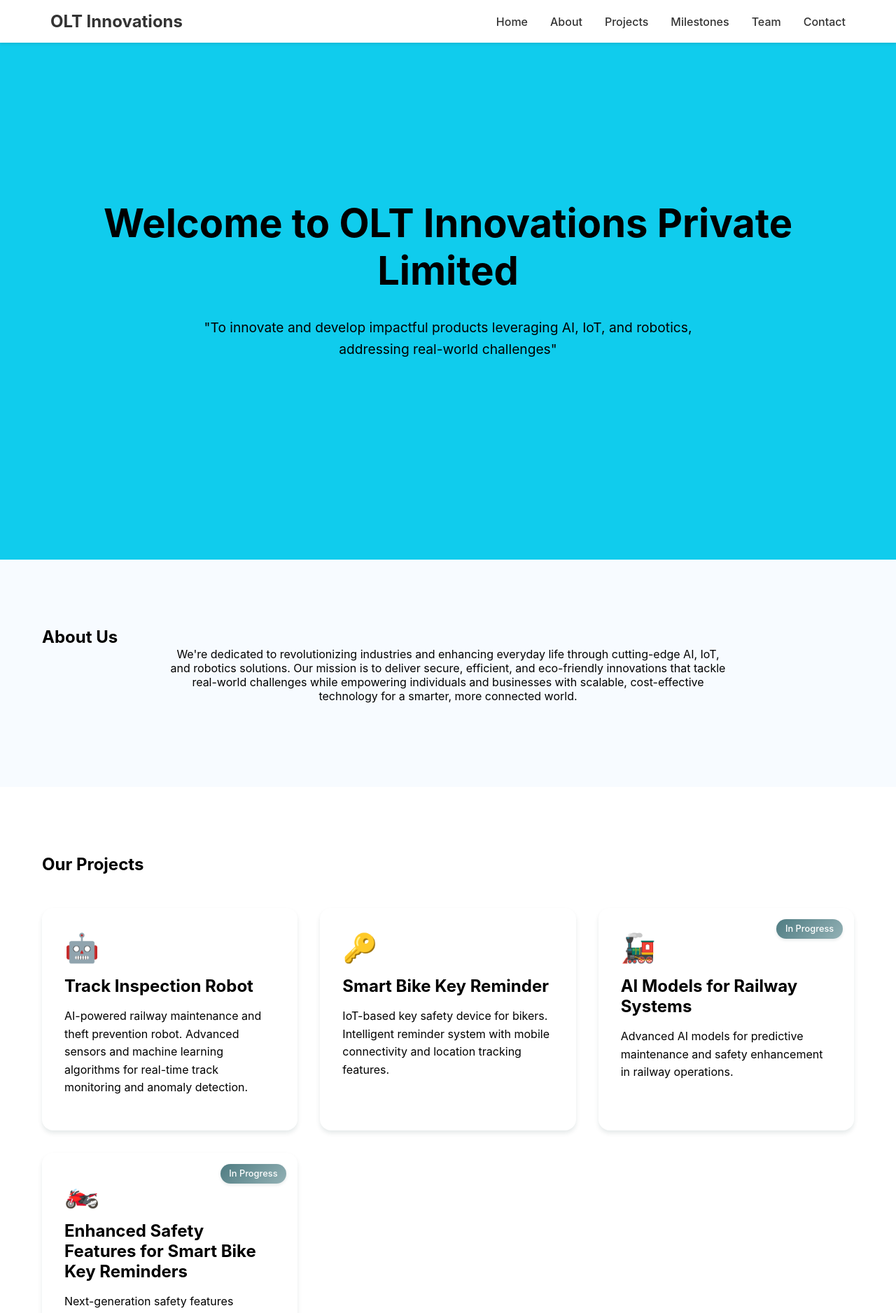
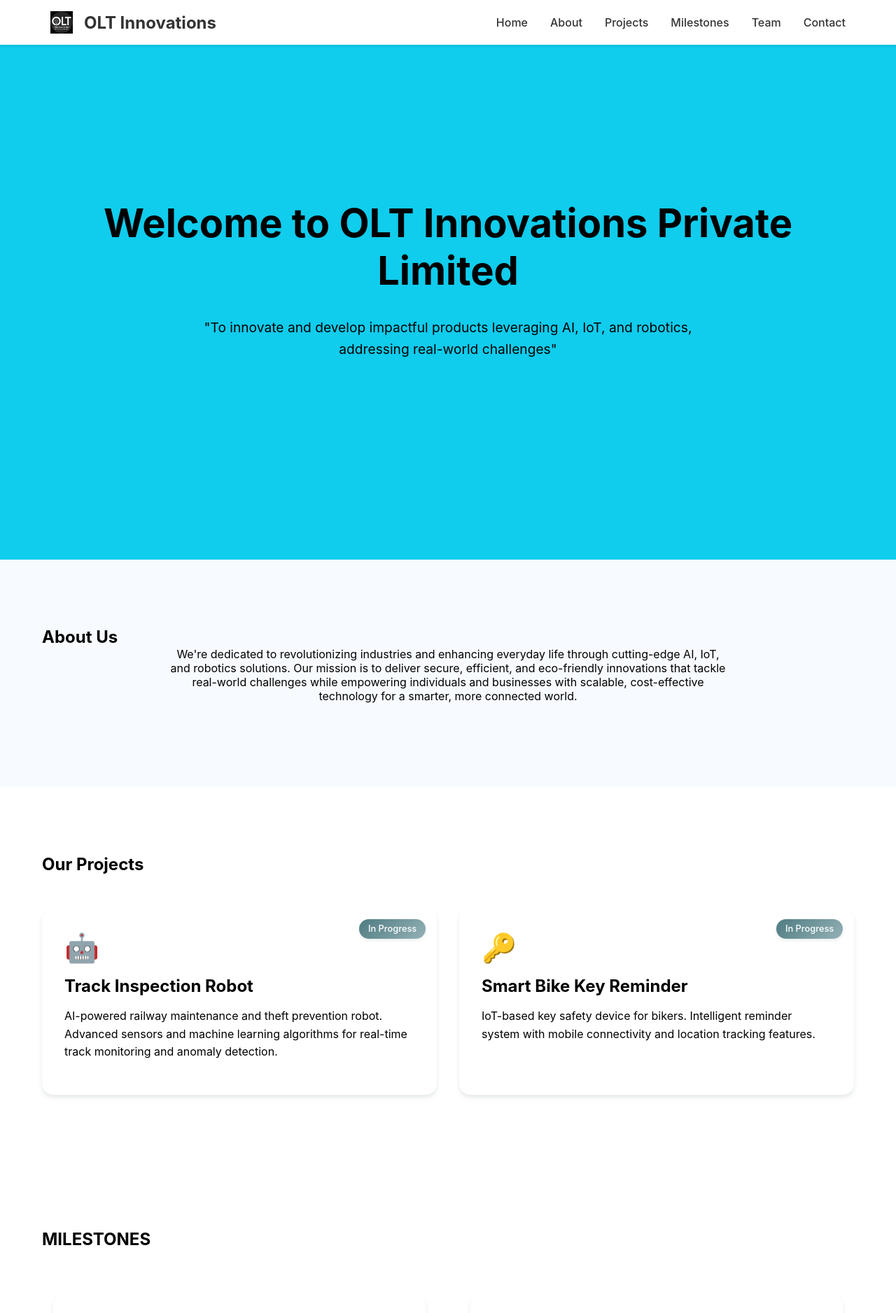
Before and after one commit to HEMANTHKUMAR7429/oltinnovations, a React (Create React App) app: page / in a window 1280 px wide. Shown: the top 1877 px of the page at 70% size. Built offline with nearby package versions, Linux system fonts and the light colour scheme.

Commit message:
update new 3

```diff
--- a/src/components/Header/Header.css
+++ b/src/components/Header/Header.css
@@ -15,6 +15,26 @@
   display: flex;
   justify-content: space-between;
   align-items: center;
+}
+
+.logo {
+  display: flex;
+  align-items: center;
+  gap: 1rem;
+}
+
+.logo-image {
+  width: 32px;
+  height: 32px;
+  display: flex;
+  align-items: center;
+  justify-content: center;
+}
+
+.logo-image img {
+  width: 100%;
+  height: 100%;
+  object-fit: contain;
 }
 
 .logo h1 {
@@ -53,20 +73,6 @@
   backdrop-filter: blur(10px);
   box-shadow: 0 2px 10px rgba(0, 0, 0, 0.3);
   padding: 0.8rem 0;
-}
-
-.logo {
-  text-decoration: none;
-  color: white;
-  display: flex;
-  align-items: center;
-  gap: 1rem;
-}
-
-.logo-image {
-  width: 40px;  /* Adjust size as needed */
-  height: 40px;  /* Adjust size as needed */
-  object-fit: contain;
 }
 
 .nav-menu {
--- a/src/components/Header/Header.js
+++ b/src/components/Header/Header.js
@@ -12,6 +12,9 @@ const Header = () => {
     <header className="header">
       <div className="header-container">
         <div className="logo">
+          <div className="logo-image">
+            <img src="/images/logo olt.jpg" alt="OLT Innovations Logo" />
+          </div>
           <h1>OLT Innovations</h1>
         </div>
         <button
--- a/src/components/Projects/Projects.js
+++ b/src/components/Projects/Projects.js
@@ -10,30 +10,17 @@ const Projects = () => {
       title: 'Track Inspection Robot',
       description: 'AI-powered railway maintenance and theft prevention robot. Advanced sensors and machine learning algorithms for real-time track monitoring and anomaly detection.',
       icon: '🤖',
-      status: 'active'
+      status: 'in-progress'
     },
     {
       id: 2,
       title: 'Smart Bike Key Reminder',
       description: 'IoT-based key safety device for bikers. Intelligent reminder system with mobile connectivity and location tracking features.',
       icon: '🔑',
-      status: 'active'
+      status: 'in-progress'
     },
 
-    {
-      id: 6,
-      title: 'AI Models for Railway Systems',
-      description: 'Advanced AI models for predictive maintenance and safety enhancement in railway operations.',
-      icon: '🚂',
-      status: 'in-progress'
-    },
-    {
-      id: 7,
-      title: 'Enhanced Safety Features for Smart Bike Key Reminders',
-      description: 'Next-generation safety features incorporating user feedback and advanced IoT capabilities.',
-      icon: '🏍️',
-      status: 'in-progress'
-    }
+
   ];
 
   return (
--- a/src/components/Team/Team.css
+++ b/src/components/Team/Team.css
@@ -116,26 +116,43 @@
   }
 
   .team-grid {
-    grid-template-columns: repeat(auto-fit, minmax(250px, 1fr));
-    gap: 2rem;
+    grid-template-columns: repeat(2, 1fr);
+    gap: 1.5rem;
   }
 
   .team-member-image {
-    width: 150px;
-    height: 150px;
+    width: 120px;
+    height: 120px;
   }
 
   .team-member-name {
-    font-size: 1.3rem;
+    font-size: 1.2rem;
   }
 
   .team-member-role {
-    font-size: 1rem;
+    font-size: 0.9rem;
   }
 
   .team-member-description {
-    font-size: 0.9rem;
+    font-size: 0.85rem;
+  }
+}
+
+@media (max-width: 480px) {
+  .team-grid {
+    grid-template-columns: repeat(2, 1fr);
+    gap: 1rem;
+  }
+
+  .team-card {
+    padding: 1rem;
+  }
+
+  .team-member-image {
+    width: 100px;
+    height: 100px;
   }
 }
 
 @import url('https://cdnjs.cloudflare.com/ajax/libs/font-awesome/5.15.4/css/all.min.css');
+@import url('https://cdnjs.cloudflare.com/ajax/libs/font-awesome/5.15.4/css/all.min.css');
```
